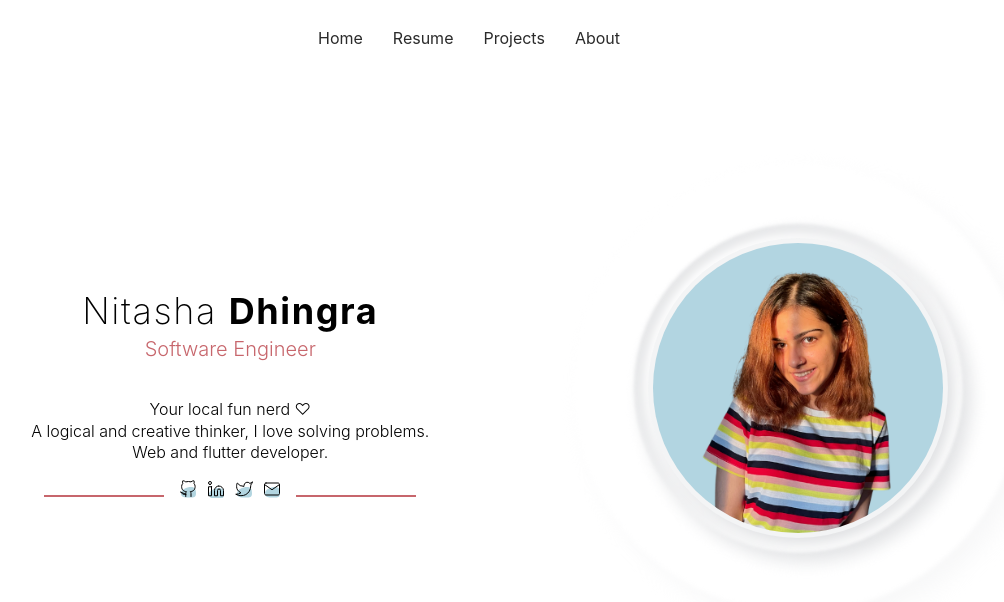
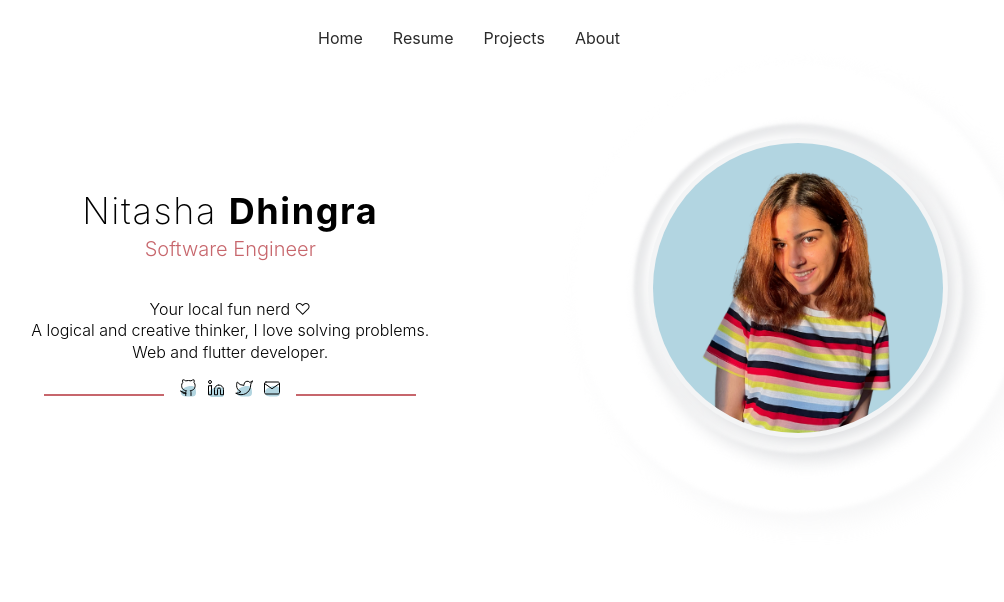
Before and after one commit to nitashadhingra/nitashadhingra.github.io, a React (Create React App) app: page / in a window 1280 px wide. Shown: the top 602 px of the page, without its empty margins (171-1175 px from the left). Built offline with nearby package versions, Linux system fonts and the light colour scheme.

Commit message:
animation fixed

```diff
--- a/src/components/about/About.tsx
+++ b/src/components/about/About.tsx
@@ -65,16 +65,16 @@ const About = () => {
                 </div>
 
                 <div className="hobbies">
-                    <span data-aos="fade-up" data-aos-anchor-placement="center-bottom" data-aos-duration="1100" className="material-icons">
+                    <span data-aos="fade-up" data-aos-anchor-placement="center-bottom" data-aos-duration="900" className="material-icons">
                         <HiCode color="#c7666c" fontSize="25px" />
                     </span>
-                    <span data-aos="fade-up" data-aos-anchor-placement="center-bottom" data-aos-duration="1100" className="material-icons">
+                    <span data-aos="fade-up" data-aos-anchor-placement="center-bottom" data-aos-duration="1200" className="material-icons">
                         <BiCoffeeTogo color="#c7666c" fontSize="25px"/>
                     </span>
-                    <span data-aos="fade-up" data-aos-anchor-placement="center-bottom" data-aos-duration="1100" className="material-icons">
+                    <span data-aos="fade-up" data-aos-anchor-placement="center-bottom" data-aos-duration="1500" className="material-icons">
                         <ImHeadphones color="#c7666c" fontSize="25px"/>
                     </span>
-                    <span data-aos="fade-up" data-aos-anchor-placement="center-bottom" data-aos-duration="1100" className="material-icons">
+                    <span data-aos="fade-up" data-aos-anchor-placement="center-bottom" data-aos-duration="1800" className="material-icons">
                         <TiCamera color="#c7666c" fontSize="25px"/>
                     </span>
 
--- a/src/components/intro/Intro.tsx
+++ b/src/components/intro/Intro.tsx
@@ -30,7 +30,7 @@ const Intro = () => {
                 <div className="socials">
                     <hr></hr>
 
-                    <div data-aos="zoom-in" data-aos-duration="1000">
+                    <div data-aos="zoom-in" data-aos-anchor-placement="center-bottom" data-aos-duration="1000">
                         <a href="https://github.com/nitashadhingra" title="Github">
                             <svg width="18" height="18" viewBox="0 0 18 18" fill="none">
                                 <path className="fill" d="M17 13.5c0 4.142-2.502 4-6.645 4-4.142 0-8.355.142-8.355-4S7.858 7 12 7s5 2.358 5 6.5z"></path>
@@ -38,7 +38,7 @@ const Intro = () => {
                             </svg>
                         </a>
                     </div>
-                    <div data-aos="zoom-in" data-aos-duration="1300">
+                    <div data-aos="zoom-in" data-aos-anchor-placement="center-bottom" data-aos-duration="1300">
                         <a href="https://www.linkedin.com/in/nitashadhingra/" title="Linkedin">
                             <svg width="18" height="18" viewBox="0 0 18 18" fill="none">
                                 <path className="fill" d="M17 14.5c0 4.142-2.502 4-6.645 4-4.142 0-8.355.142-8.355-4S7.858 8 12 8s5 2.358 5 6.5z"></path>
@@ -46,7 +46,7 @@ const Intro = () => {
                             </svg>
                         </a>
                         </div>
-                    <div data-aos="zoom-in" data-aos-duration="1600">
+                    <div data-aos="zoom-in" data-aos-anchor-placement="center-bottom" data-aos-duration="1600">
                         <a href="https://twitter.com/nitassium" title="Twitter">
                             <svg width="18" height="18" viewBox="0 0 18 18" fill="none">
                                 <path className="fill" d="M17 13.5c0 4.142-2.502 4-6.645 4-4.142 0-8.355.142-8.355-4S7.858 7 12 7s5 2.358 5 6.5z"></path>
@@ -54,7 +54,7 @@ const Intro = () => {
                             </svg>
                         </a>
                     </div>
-                    <div data-aos="zoom-in" data-aos-duration="1900">
+                    <div data-aos="zoom-in" data-aos-anchor-placement="center-bottom" data-aos-duration="1900">
                         <a href="mailto:nitashadhingra612@gmail.com" title="Email">
                             <svg width="18" height="18" viewBox="0 0 18 18" fill="none">
                                 <path className="fill" d="M17 13.5c0 4.142-2.502 4-6.645 4-4.142 0-8.355.142-8.355-4S7.858 7 12 7s5 2.358 5 6.5z"></path>
--- a/src/components/intro/intro.css
+++ b/src/components/intro/intro.css
@@ -2,7 +2,8 @@
     display: flex;
     flex-direction: row-reverse;
     align-items: center;
-    height: 80vh;
+    /* height: 80vh; */
+    /* overflow-x: hidden; */
 }
 
 .text {
@@ -28,10 +29,6 @@ hr{
     height:2px;
     border-width:0;
     background-color: #c7666c;
-}
-
-.socials div{
-    height: 5px;
 }
 
 .socialicon {
@@ -95,15 +92,9 @@ p{
 
 
 :root {
-    --primary-light: #b7b9bd;
-    --primary: #36353a;
-    --primary-dark: #0a0a0a;
-
     --white: #FFFFFF;
     --greyLight-1: #f3f4f5;
     --greyLight-2: #e2e3e5;
-    --greyLight-3: #e3e4e7;
-    --greyDark: #c7c8ca;
 }
 
 .circle {
@@ -186,8 +177,10 @@ img{
 @media (max-width: 900px) {
 
     .intro{
+        height: auto;
         display: flex;
         flex-direction: column;
+        margin-bottom: 50px;
     }
 
     p{
```
Also changed, not shown: package.json (+7 -1 lines), 35 other files (tests, documents, lock files or other folders).
